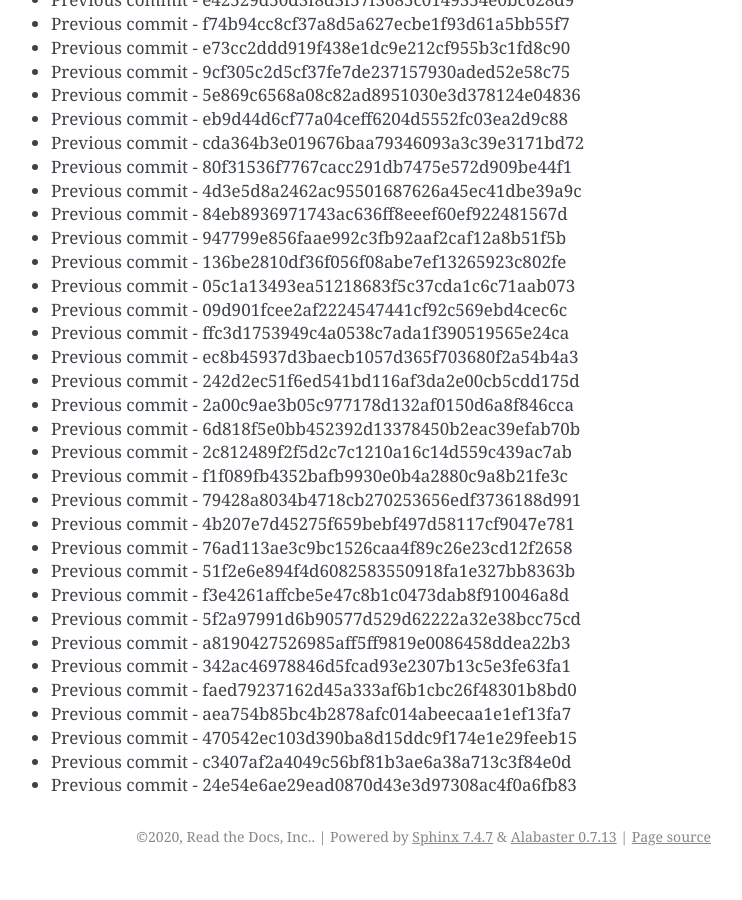
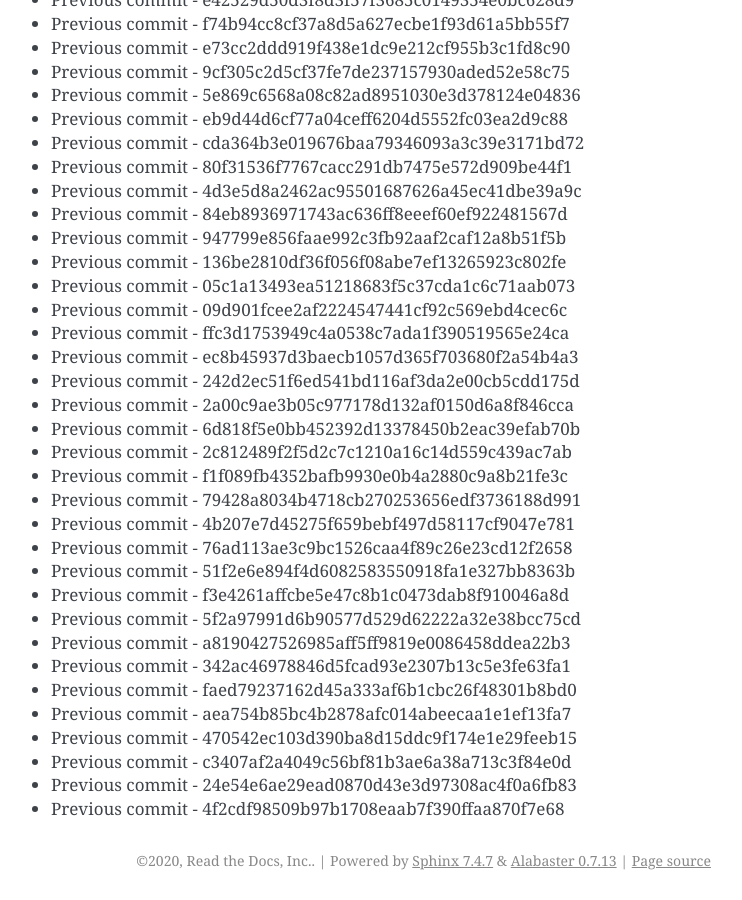
Before and after one commit to readthedocs/rtd-git-stresstest, a Sphinx documentation site: the page built from docs/updates.rst, in a window 1280 px wide and 900 px high, scrolled down 7961 px. Shown: the whole window, without its empty margins (399-1141 px from the left). Built offline with Sphinx 7.4.7, drawn with Linux system fonts in a browser that asks for light colours; before the commit the page ends 8837 px from its top, so only the background shows below that.

Commit message:
Generating commit from previous: 4f2cdf98509b97b1708eaab7f390ffaa870f7e68

```diff
--- a/docs/updates.rst
+++ b/docs/updates.rst
@@ -366,3 +366,4 @@ It can be tested for any performance characteristics.
 * Previous commit - 470542ec103d390ba8d15ddc9f174e1e29feeb15
 * Previous commit - c3407af2a4049c56bf81b3ae6a38a713c3f84e0d
 * Previous commit - 24e54e6ae29ead0870d43e3d97308ac4f0a6fb83
+* Previous commit - 4f2cdf98509b97b1708eaab7f390ffaa870f7e68
```
